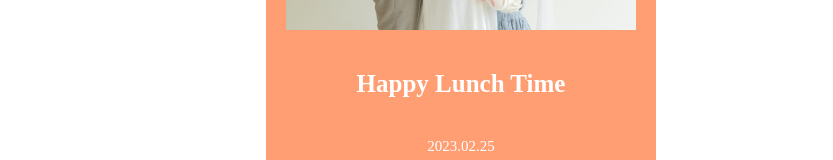
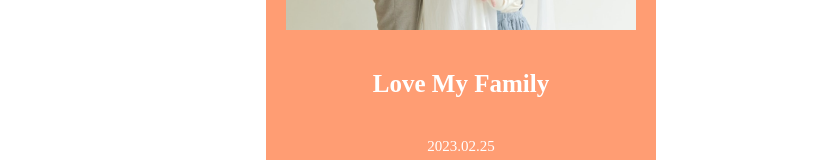
Before and after one commit to kimhaseon/coding4cuts, a plain HTML site: page index.html in a window 1280 px wide. Shown: the part 1110-1270 px from the top of the page, without its empty margins (179-1012 px from the left). Drawn offline with Linux system fonts and the light colour scheme; a web font is replaced by a local one.

Commit message:
update.title

```diff
--- a/index.html
+++ b/index.html
@@ -60,7 +60,7 @@
         </div>
 
         <div class="footer">
-            <p class="f-title">Happy Lunch Time</p>
+            <p class="f-title">Love My Family</p>
             <p class="f-date">2023.02.25</p>
         </div>
     </div>
```
